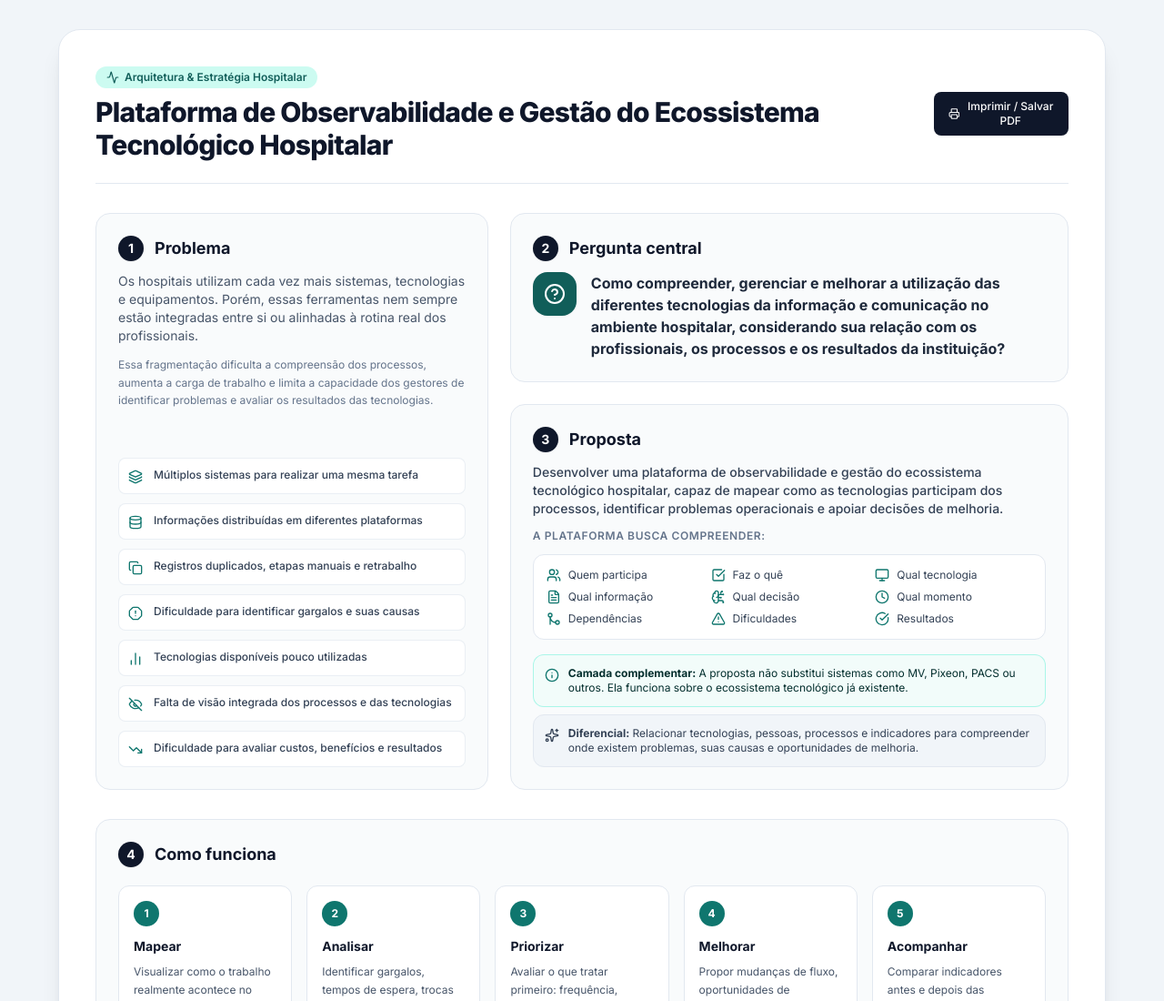
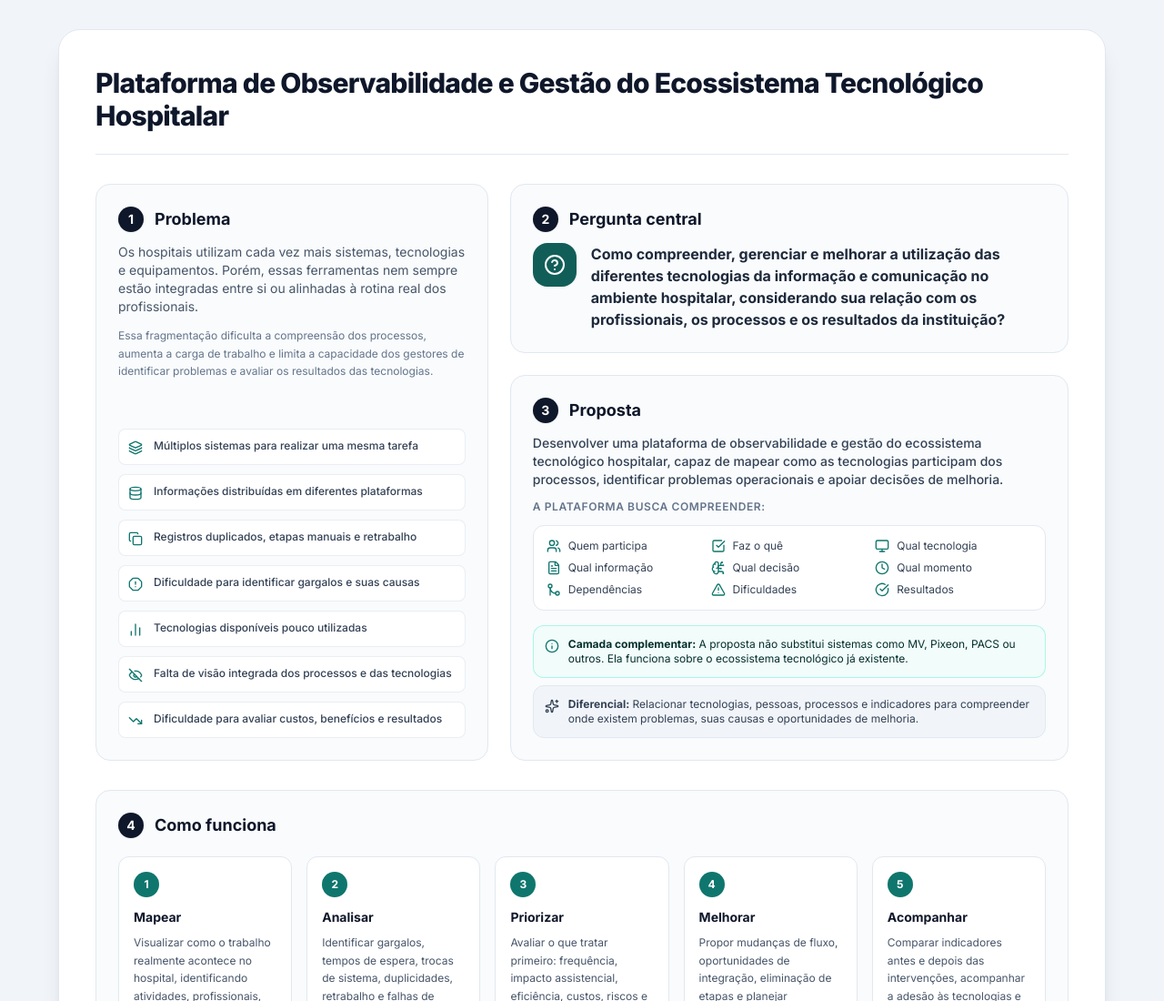
Before and after one commit to fefaaoli/plataforma-ecossistema-hospitalar-2, a plain HTML site: page index.html in a window 1280 px wide. Shown: the top 1100 px of the page at 91% size. Drawn offline with nearby package versions, Linux system fonts and the light colour scheme.

Commit message:
Update index.html

```diff
--- a/index.html
+++ b/index.html
@@ -26,16 +26,12 @@
     <!-- Cabeçalho Principal -->
     <header class="border-b border-slate-200 pb-6 flex flex-col md:flex-row md:items-center justify-between gap-4">
       <div>
-        <span class="inline-flex items-center gap-1.5 px-3 py-1 rounded-full text-xs font-semibold bg-teal-100 text-teal-800 mb-2">
-          <i data-lucide="activity" class="w-3.5 h-3.5"></i> Arquitetura & Estratégia Hospitalar
-        </span>
+
         <h1 class="text-2xl md:text-3xl font-extrabold text-slate-900 tracking-tight leading-tight">
           Plataforma de Observabilidade e Gestão do Ecossistema Tecnológico Hospitalar
         </h1>
       </div>
-      <button onclick="window.print()" class="no-print self-start md:self-auto inline-flex items-center gap-2 px-4 py-2 bg-slate-900 hover:bg-slate-800 text-white text-xs font-medium rounded-lg transition-colors shadow-sm">
-        <i data-lucide="printer" class="w-4 h-4"></i> Imprimir / Salvar PDF
-      </button>
+
     </header>
 
     <!-- Grid Superior: 1. Problema | 2. Pergunta Central & 3. Proposta -->
```
